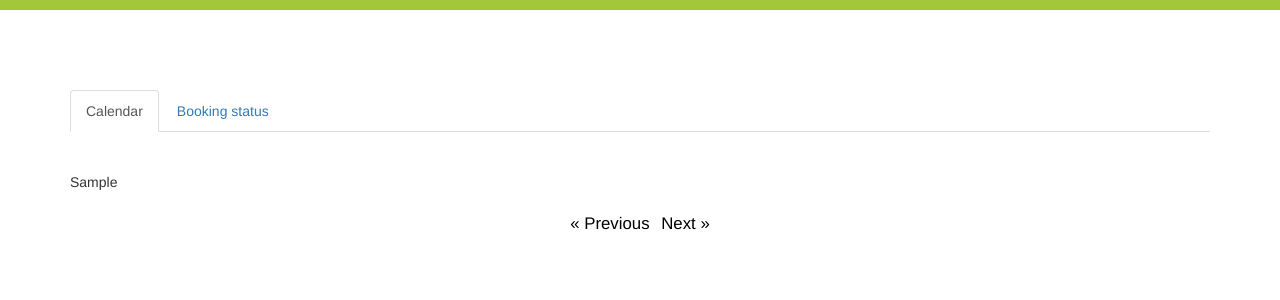
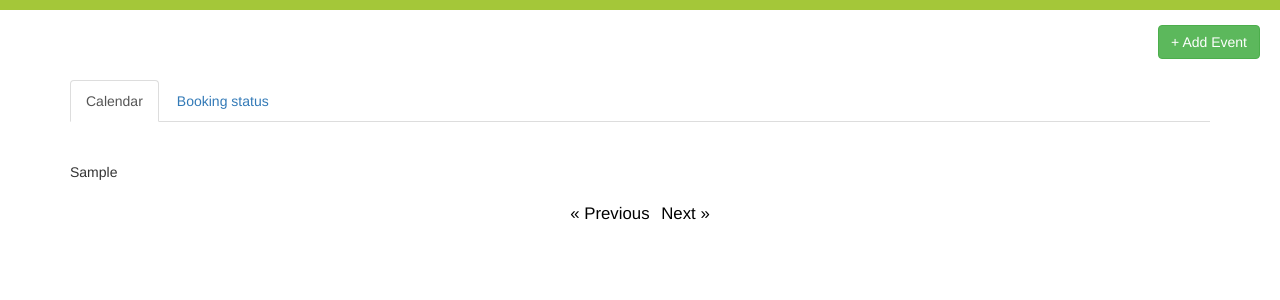
Before and after one commit to Roombookingssc/roombookingssc, a Django app: template events/templates/events/month.html in a window 1280 px wide. Shown: the top 300 px of the page. Run offline with Django 3.2, Linux system fonts and the light colour scheme; the template is opened without the code that fills it: most values are stand-ins (such as "Sample title", 1, 10 or a date in 2020); some libraries are stand-ins or nearby versions.

Commit message:
Hooked up event_home and event_add

```diff
--- a/events/templates/events/month.html
+++ b/events/templates/events/month.html
@@ -3,11 +3,21 @@
 {%block head%}
   {%load static%}
   <link rel="stylesheet" type="text/css" href='{% static "events/events.css"%}'>
+  <style type="text/css">
+    .add-button {
+      position: absolute;
+      right: 0;
+      top: 0;
+      margin: 25px 20px 0 0;
+    }
+  </style>
 {%endblock%}
 
 {%block body%}
 
-<div role="tabpanel" style="margin-top: 80px;">
+<a href="{% url 'event_add' %}"><button class="btn btn-success add-button">+ Add Event</button></a>
+
+<div role="tabpanel" style="margin-top: 70px;">
 
   <!-- Nav tabs -->
   <ul class="nav nav-tabs" role="tablist">
```
